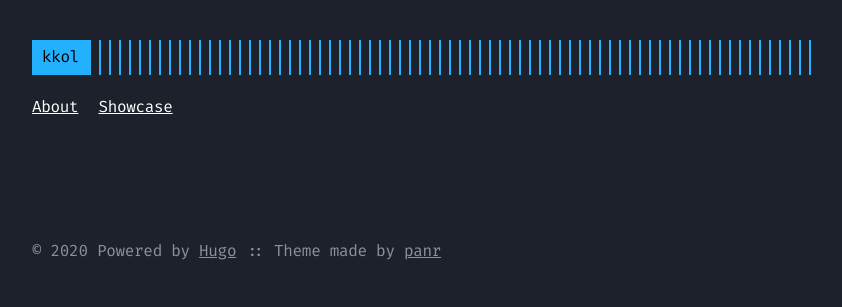
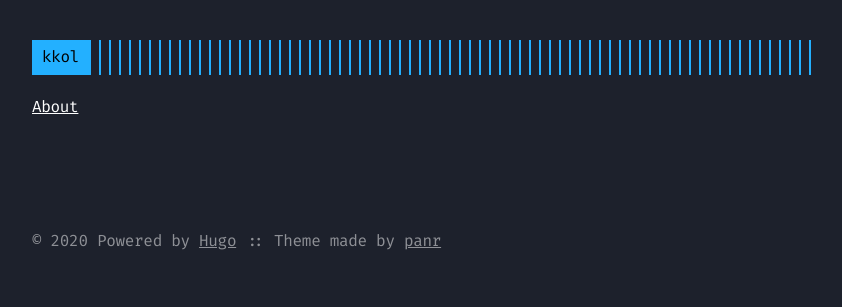
Before and after one commit to kolgushkinky/kolgushkinky.github.io, a plain HTML site: page index.html in a window 1280 px wide. Shown: the whole page, without its empty margins (216-1058 px from the left). Drawn offline with Linux system fonts and the light colour scheme.

Commit message:
Removed showcase

```diff
--- a/index.html
+++ b/index.html
@@ -93,11 +93,6 @@
 
 
 
-          <li><a href="/showcase">Showcase</a></li>
-
-
-
-
 
 
   </ul>
```
